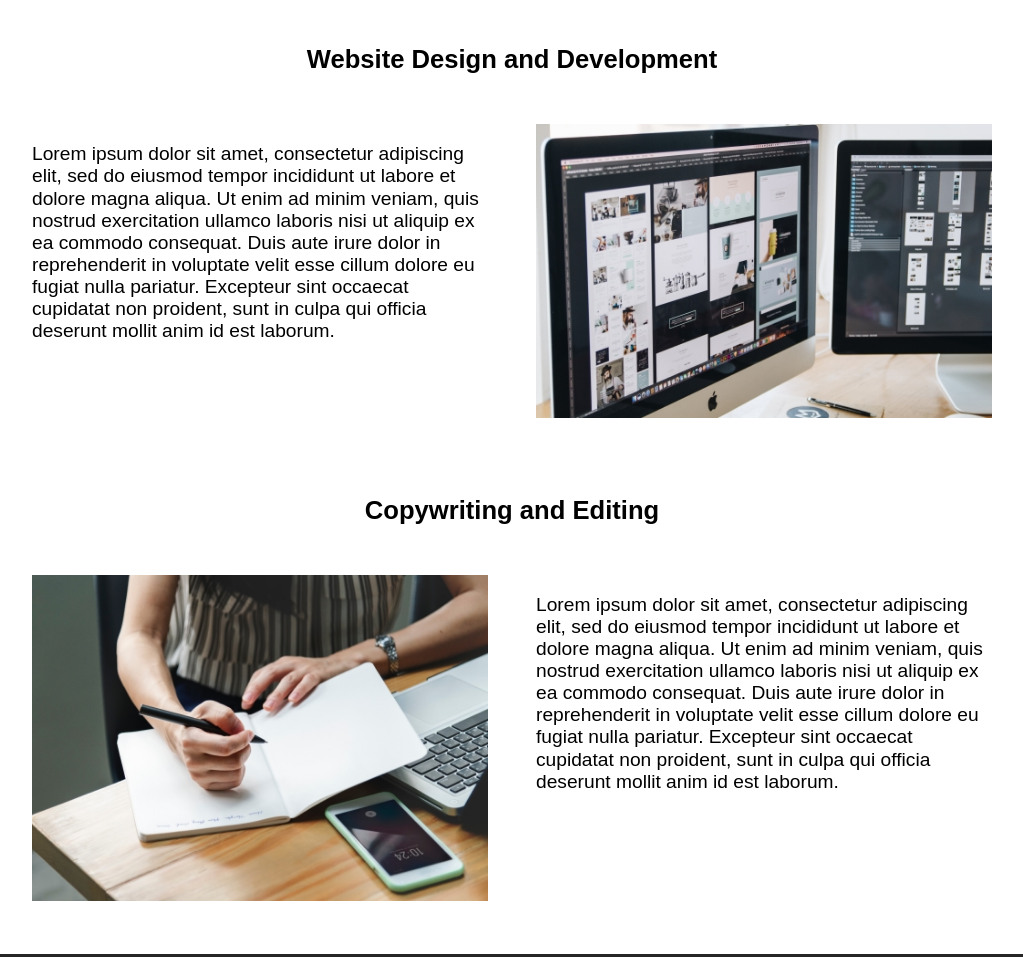
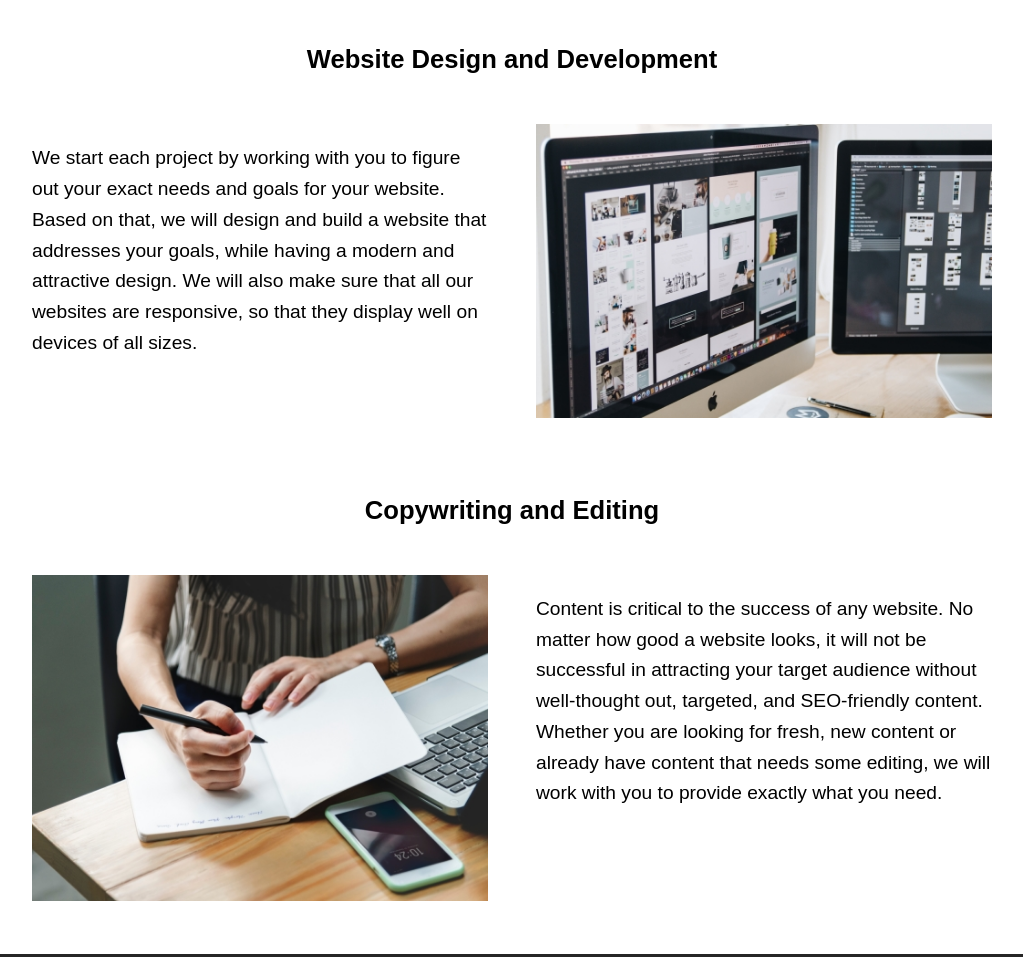
Before and after one commit to ParulC/red-coral-solutions, a plain HTML site: page index.html in a window 1280 px wide. Shown: the part 751-1708 px from the top of the page, without its empty margins (128-1151 px from the left). Drawn offline with Linux system fonts and the light colour scheme.

Commit message:
Added services text and fixed their line-height

```diff
--- a/index.html
+++ b/index.html
@@ -28,8 +28,8 @@
   			<article>
 		        <h3>Website Design and Development</h3>
 		        <div class="services_flex-container">
-	    	    	<div class="services_left">
-	        	   		<p>Lorem ipsum dolor sit amet, consectetur adipiscing elit, sed do eiusmod tempor incididunt ut labore et dolore magna aliqua. Ut enim ad minim veniam, quis nostrud exercitation ullamco laboris nisi ut aliquip ex ea commodo consequat. Duis aute irure dolor in reprehenderit in voluptate velit esse cillum dolore eu fugiat nulla pariatur. Excepteur sint occaecat cupidatat non proident, sunt in culpa qui officia deserunt mollit anim id est laborum.</p>
+	    	    	<div class="services_left services">
+	        	   		<p>We start each project by working with you to figure out your exact needs and goals for your website. Based on that, we will design and build a website that addresses your goals, while having a modern and attractive design. We will also make sure that all our websites are responsive, so that they display well on devices of all sizes.</p>
 	         		</div>
 	       	  		<div class="services_right">
 	         			<img alt="photo showing web design work" src="images/web_design.jpg">
@@ -39,8 +39,8 @@
        		<article>
 	       		<h3>Copywriting and Editing</h3>
 	        	<div class="services_flex-container">
-	        		<div class="services_right">
-	        			<p>Lorem ipsum dolor sit amet, consectetur adipiscing elit, sed do eiusmod tempor incididunt ut labore et dolore magna aliqua. Ut enim ad minim veniam, quis nostrud exercitation ullamco laboris nisi ut aliquip ex ea commodo consequat. Duis aute irure dolor in reprehenderit in voluptate velit esse cillum dolore eu fugiat nulla pariatur. Excepteur sint occaecat cupidatat non proident, sunt in culpa qui officia deserunt mollit anim id est laborum.</p>
+	        		<div class="services_right services">
+	        			<p>Content is critical to the success of any website. No matter how good a website looks, it will not be successful in attracting your target audience without well-thought out, targeted, and SEO-friendly content. Whether you are looking for fresh, new content or already have content that needs some editing, we will work with you to provide exactly what you need.</p>
 	        		</div>
 	        		<div class="services_left">
 	          			<img alt="photo of a woman writing" src="images/writing.jpg">
--- a/styles/style.css
+++ b/styles/style.css
@@ -126,6 +126,10 @@ nav a {
 
 	.services_right{
 		margin: 2.5% 0 5% 2.5%;
+	}
+
+	.services {
+		line-height: 1.6;
 	}
 
 /****Services layout - responsive*******/
```
